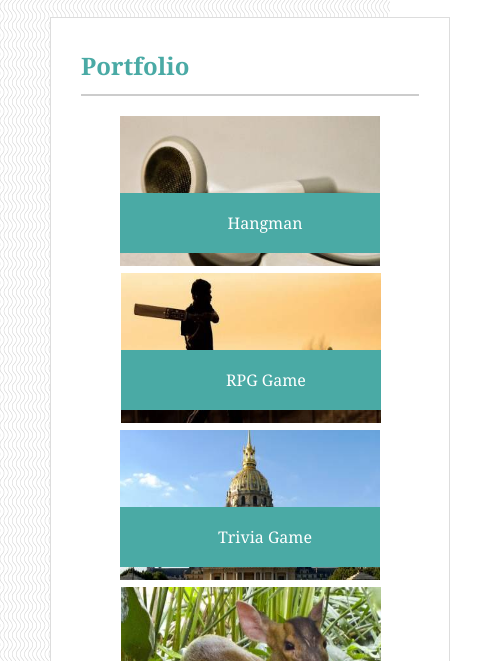
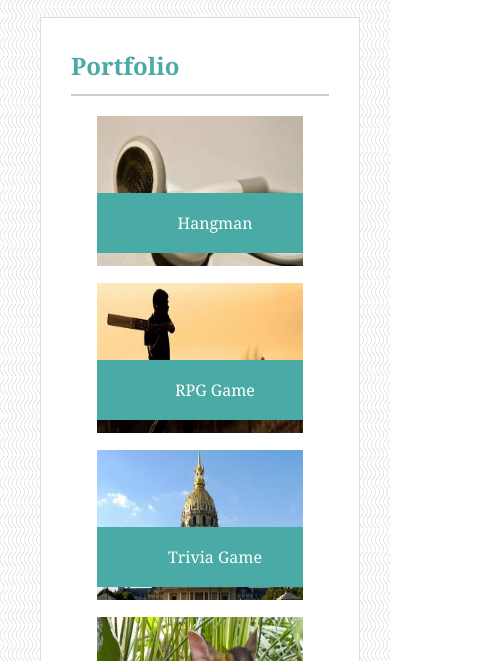
Before and after one commit to smuiznieks/Responsive-Portfolio, a plain HTML site: page portfolio.html in a window 390 px wide. Shown: the part 129-790 px from the top of the page, 500 px wide, since content can reach past the window. Drawn offline with Linux system fonts and the light colour scheme.

Commit message:
update portfolio responsiveness css

```diff
--- a/assets/css/style.css
+++ b/assets/css/style.css
@@ -213,15 +213,16 @@ footer {
 		width: 35%;
 	}
 
+	label, input, textarea {
+		width: 100%;
+	}
+
 	.work {
 		float: none;
 		padding: 0px;
 		margin: 0 auto;
 		display: block;
-	}
-
-	label, input, textarea {
-		width: 100%;
+		width: 80%;
 	}
 
 }
@@ -238,13 +239,28 @@ footer {
 		width: 80%;
 	}
 
+	.portfolio {
+		position: static;
+	}
+
+	.work {
+		position: relative;
+		float: left;
+		width: 45%;
+		margin: 10px auto;
+		overflow: auto;
+	}
+
+	.work:nth-child(even) {
+		margin-left: 40px;
+	}
 
 }
 
 @media screen and (max-width: 640px) {
 
 	.container {
-		width: 500px;
+		width: 400px;
 	}
 
 	.header {
@@ -271,4 +287,22 @@ footer {
 		margin: 20px auto;
 		width: 80%;
 	}
+
+	.media::after {
+		content: "";
+		display: block;
+		clear: both;
+	}
+
+	.work {
+		float: none;
+		padding: 0px;
+		margin: 10px auto;
+		width: 80%;
+	}
+
+	.work:nth-child(even) {
+		padding: 0px;
+		margin: 10px auto;
+	}
 }
```
